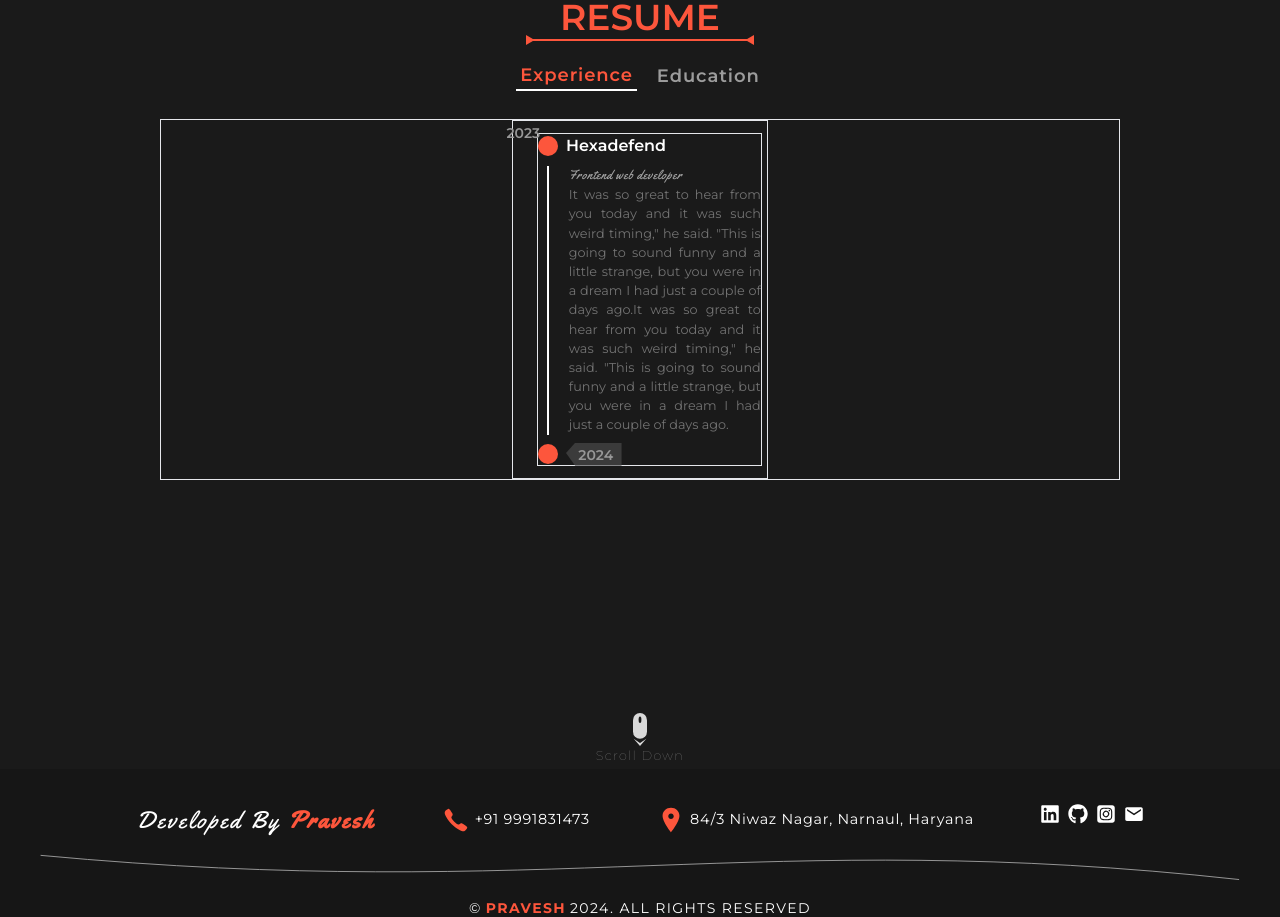
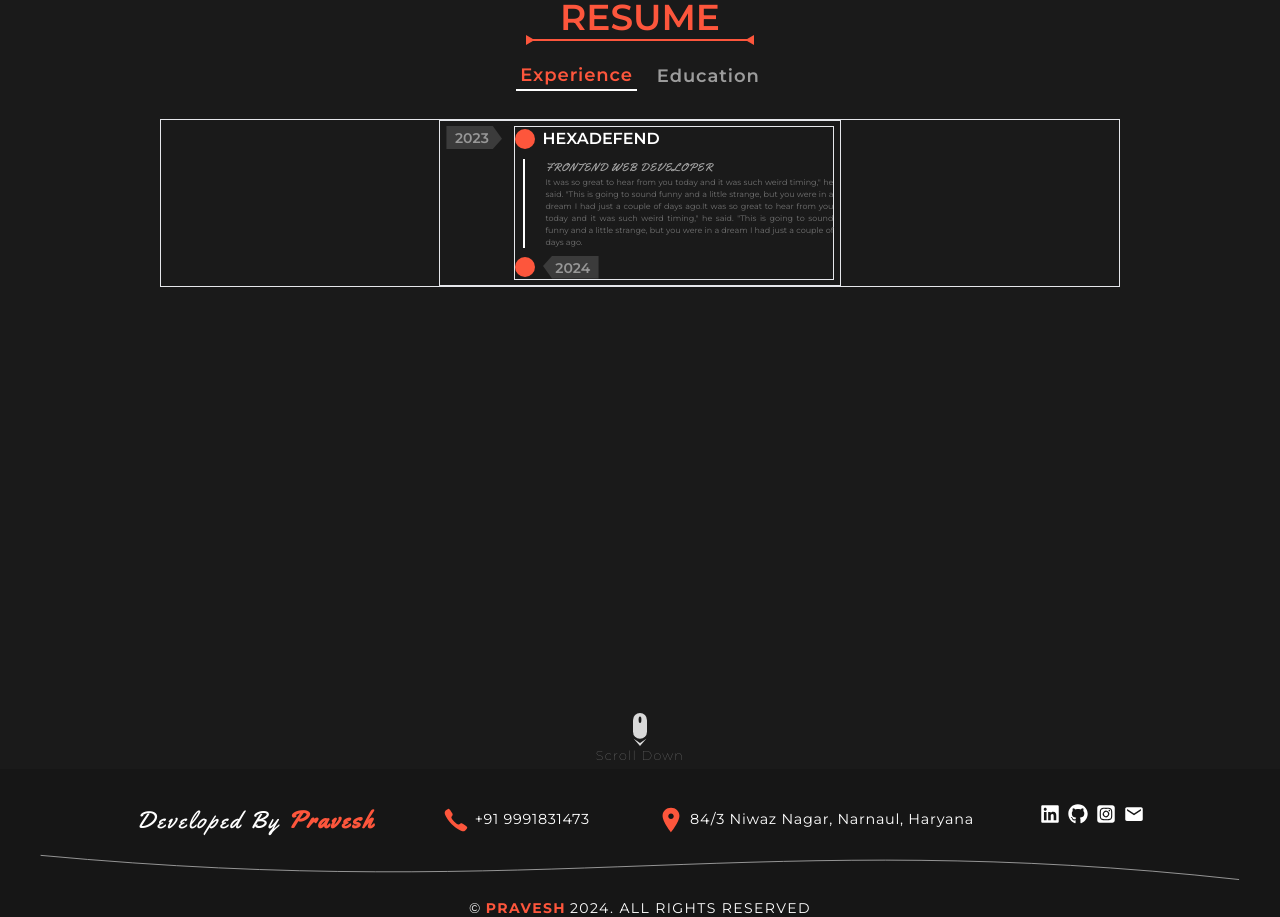
Before and after one commit to pravesh-dev/Portfolio, a React (Vite) app: page / in a window 1280 px wide. Shown: the part 3660-4577 px from the top of the page. Built offline with nearby package versions, Linux system fonts and the light colour scheme.

Commit message:
done some adjustment with text width and size and responsive for small deveices

```diff
--- a/src/Components/Resume.jsx
+++ b/src/Components/Resume.jsx
@@ -17,7 +17,7 @@ function Resume() {
     return filteredType.map((data, index) => (
       <div
         key={index}
-        className="data_box w-max border p-[0.33rem] flex items-start gap-3 sm:w-56 sm:p-3 lg:w-64"
+        className="data_box w-max border p-[0.33rem] flex items-start gap-3"
       >
         <div className="flex items-center gap-3">
           <div className="relative">
@@ -30,15 +30,15 @@ function Resume() {
         <div className="mid flex gap-2 flex-col justify-between border">
           <div className="flex gap-2 items-center">
             <span className="w-5 h-5 rounded-full bg-primary"></span>
-            <h2 className="text-white text-[1rem] font-semibold">
+            <h2 className="text-white text-[1rem] uppercase font-semibold">
               {data.heading}
             </h2>
           </div>
           <div className="border-l-2 border-white pl-5 ml-[0.55rem]">
-            <h3 className="text-white/60 font-yellowTail text-[0.8rem] tracking-wider">
+            <h3 className="w-48 text-white/60 font-yellowTail text-[0.7rem] uppercase tracking-wider sm:w-72">
               {data.subHeading}
             </h3>
-            <p className="w-48 text-neutral-500 text-[0.5rem] text-justify sm:text-[0.65rem] lg:text-[0.8rem]">
+            <p className="w-48 text-neutral-500 text-[0.5rem] text-justify sm:w-72">
               {data.para}
             </p>
           </div>
--- a/src/Components/ResumeData.js
+++ b/src/Components/ResumeData.js
@@ -1,7 +1,7 @@
 const userData = [
     {
       heading: "Hexadefend",
-      subHeading: "Frontend web developer",
+      subHeading: "FRONTEND WEB DEVELOPER",
       para: `It was so great to hear from you today and it was such weird timing," he said. "This is going to sound funny and a little strange, but you were in a dream I had just a couple of days ago.It was so great to hear from you today and it was such weird timing," he said. "This is going to sound funny and a little strange, but you were in a dream I had just a couple of days ago.`,
       timeStart: '2023',
       timeEnd: 2024,
```
